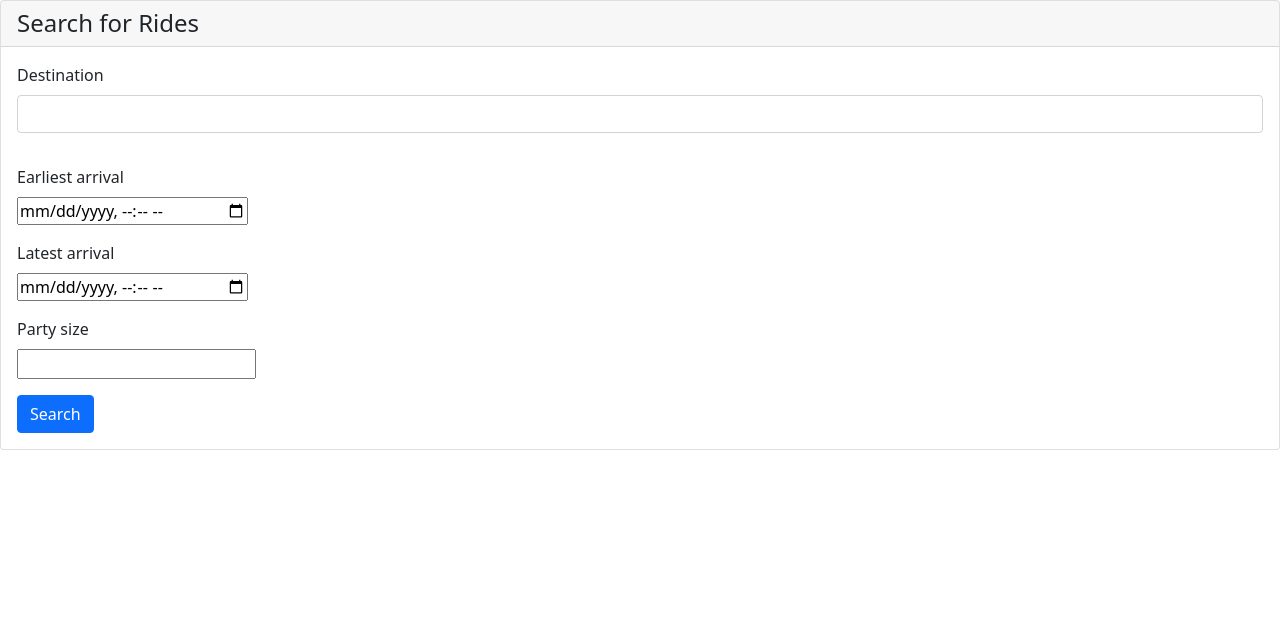
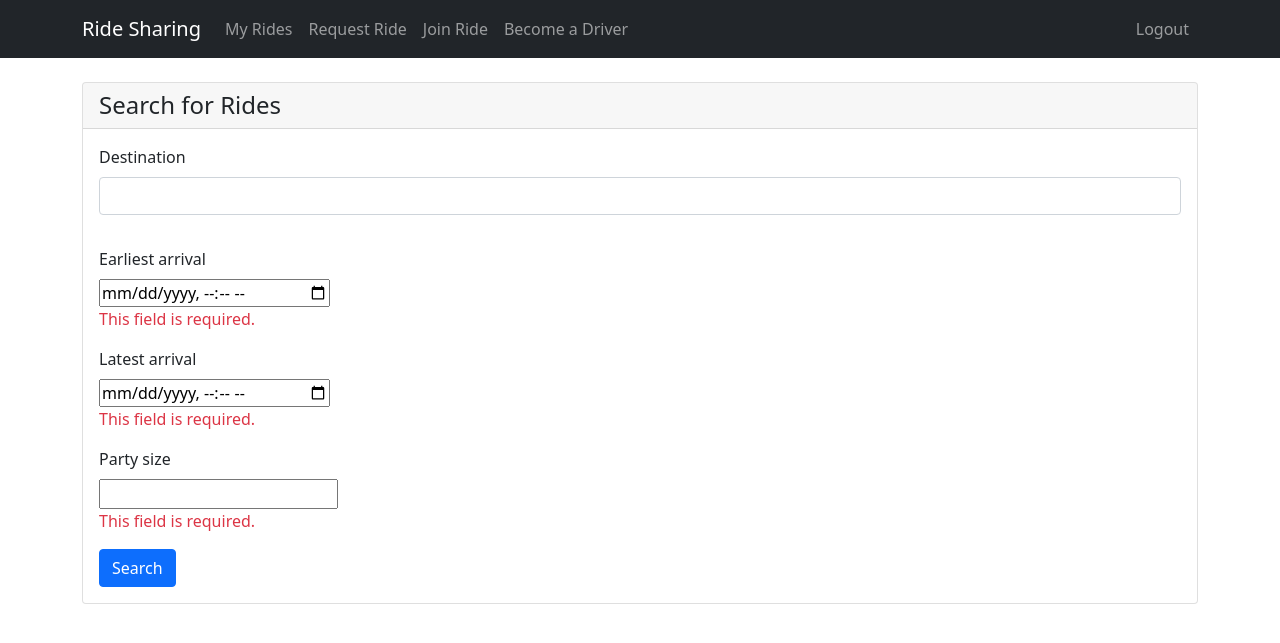
Before and after one commit to davidluzhiyun/DjangoRideShareSim, a Django app: page /search/ in a window 1280 px wide. Shown: the top 643 px of the page. Run offline with Django 5.2, Linux system fonts and the light colour scheme; the visitor is signed in with stand-in values (Sample User, id 1); data that the repository does not hold is empty.

Commit message:
fix: search result response fix

```diff
--- a/ride_sharing_project/rides/templates/rides/base.html
+++ b/ride_sharing_project/rides/templates/rides/base.html
@@ -22,7 +22,70 @@
     </style>
 </head>
 <body>
-    {% block content %}{% endblock %}
+    <nav class="navbar navbar-expand-lg navbar-dark bg-dark">
+        <div class="container">
+            <a class="navbar-brand" href="/">Ride Sharing</a>
+            <button class="navbar-toggler" type="button" data-bs-toggle="collapse" data-bs-target="#navbarNav">
+                <span class="navbar-toggler-icon"></span>
+            </button>
+            <div class="collapse navbar-collapse" id="navbarNav">
+                {% if user.is_authenticated %}
+                    <ul class="navbar-nav me-auto">
+                        <li class="nav-item">
+                            <a class="nav-link" href="{% url 'rides:my_rides' %}">My Rides</a>
+                        </li>
+                        <li class="nav-item">
+                            <a class="nav-link" href="{% url 'rides:request' %}">Request Ride</a>
+                        </li>
+                        <li class="nav-item">
+                            <a class="nav-link" href="{% url 'rides:search' %}">Join Ride</a>
+                        </li>
+                        {% if user.vehicle %}
+                            <li class="nav-item">
+                                <a class="nav-link" href="{% url 'driver:search_rides' %}">Available Rides</a>
+                            </li>
+                            <li class="nav-item">
+                                <a class="nav-link" href="{% url 'driver:my_rides' %}">Driven Rides</a>
+                            </li>
+                        {% else %}
+                            <li class="nav-item">
+                                <a class="nav-link" href="{% url 'driver:register' %}">Become a Driver</a>
+                            </li>
+                        {% endif %}
+                    </ul>
+                    <ul class="navbar-nav">
+                        <li class="nav-item">
+                            <form method="post" action="{% url 'accounts:logout' %}" class="d-inline">
+                                {% csrf_token %}
+                                <button type="submit" class="btn btn-link nav-link">Logout</button>
+                            </form>
+                        </li>
+                    </ul>
+                {% else %}
+                    <ul class="navbar-nav ms-auto">
+                        <li class="nav-item">
+                            <a class="nav-link" href="{% url 'accounts:login' %}">Login</a>
+                        </li>
+                        <li class="nav-item">
+                            <a class="nav-link" href="{% url 'accounts:register' %}">Register</a>
+                        </li>
+                    </ul>
+                {% endif %}
+            </div>
+        </div>
+    </nav>
+
+    <div class="container mt-4">
+        {% if messages %}
+            {% for message in messages %}
+                <div class="alert alert-{{ message.tags }} alert-dismissible fade show">
+                    {{ message }}
+                    <button type="button" class="btn-close" data-bs-dismiss="alert"></button>
+                </div>
+            {% endfor %}
+        {% endif %}
+        {% block content %}{% endblock %}
+    </div>
     <script src="https://cdn.jsdelivr.net/npm/bootstrap@5.1.3/dist/js/bootstrap.bundle.min.js"></script>
 </body>
 </html>
--- a/ride_sharing_project/rides/templates/rides/ride/search.html
+++ b/ride_sharing_project/rides/templates/rides/ride/search.html
@@ -18,6 +18,11 @@
                     {% if field.help_text %}
                         <small class="form-text text-muted">{{ field.help_text }}</small>
                     {% endif %}
+                    {% if field.errors %}
+                        <div class="text-danger">
+                            {{ field.errors|join:", " }}
+                        </div>
+                    {% endif %}
                 </div>
             {% endfor %}
             <button type="submit" class="btn btn-primary">Search</button>
@@ -25,6 +30,7 @@
     </div>
 </div>
 
+{% if search_performed %}
     {% if rides %}
         <div class="card">
             <div class="card-header">
@@ -37,7 +43,7 @@
                             <tr>
                                 <th>Destination</th>
                                 <th>Arrival Time</th>
-                            <th>Available Seats</th>
+                                <th>Total Passengers</th>
                                 <th>Actions</th>
                             </tr>
                         </thead>
@@ -46,7 +52,7 @@
                                 <tr>
                                     <td>{{ ride.destination }}</td>
                                     <td>{{ ride.arrival_time }}</td>
-                                <td>{{ ride.available_seats }}</td>
+                                    <td>{{ ride.total_passengers }}</td>
                                     <td>
                                         <a href="{% url 'rides:join' ride.id %}"
                                            class="btn btn-sm btn-success">Join Ride</a>
@@ -58,7 +64,8 @@
                 </div>
             </div>
         </div>
-{% elif search_performed %}
+    {% else %}
         <div class="alert alert-info">No rides found matching your criteria.</div>
     {% endif %}
+{% endif %}
 {% endblock %}
--- a/ride_sharing_project/rides/urls/ride_urls.py
+++ b/ride_sharing_project/rides/urls/ride_urls.py
@@ -11,4 +11,6 @@ urlpatterns = [
     path('search/', ride_views.search_sharable_rides, name='search'),
     path('<int:ride_id>/join/', ride_views.join_ride, name='join'),
     path('my-rides/', ride_views.my_rides, name='my_rides'),
+        path('search/', ride_views.search_sharable_rides, name='search'),
+
 ]
--- a/ride_sharing_project/rides/views/ride_views.py
+++ b/ride_sharing_project/rides/views/ride_views.py
@@ -80,6 +80,7 @@ def edit_ride(request, ride_id):
 def search_sharable_rides(request):
     form = RideSearchForm(request.GET)
     rides = []
+    search_performed = bool(request.GET)
 
     if form.is_valid():
         earliest = form.cleaned_data['earliest_arrival']
@@ -89,23 +90,25 @@ def search_sharable_rides(request):
 
         rides = Ride.objects.filter(
             status=RideStatus.OPEN,
-            shareable=True
+            shareable=True,
+            arrival_time__gte=earliest,
+            arrival_time__lte=latest
         ).exclude(owner=request.user)
 
         if destination:
             rides = rides.filter(destination__icontains=destination)
 
+        # Filter rides that can accommodate the party size
         rides = [
             ride for ride in rides
-            if earliest <= ride.arrival_time <= latest and
-            not ride.is_full and
-            (ride.driver is None or
-             ride.driver.can_accommodate(ride.total_passengers + party_size))
+            if not ride.driver or
+            ride.driver.can_accommodate_ride(ride.total_passengers + party_size)
         ]
 
     context = {
         'form': form,
-        'rides': rides
+        'rides': rides,
+        'search_performed': search_performed
     }
     return render(request, 'rides/ride/search.html', context)
 #join a ride that is shareable
```
Also changed, not shown: ride_sharing_project/rides/templates/rides/driver/profile.html (+22 -13 lines), ride_sharing_project/rides/views/driver_views.py (+17 -30 lines). Lines whose indentation alone changed are shown as unchanged.
